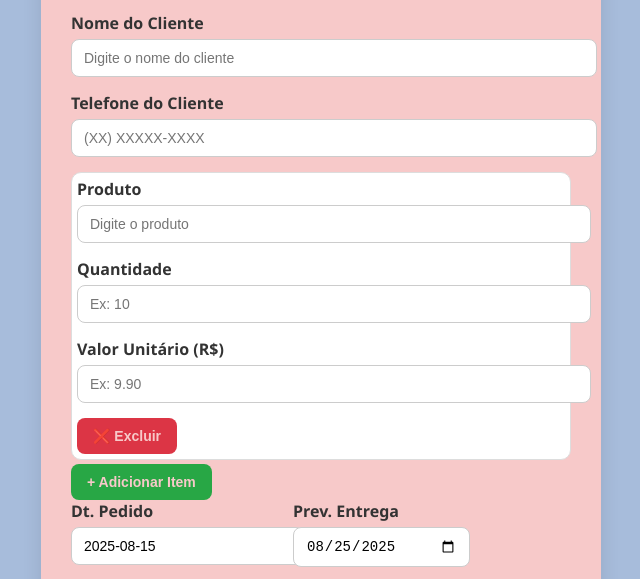
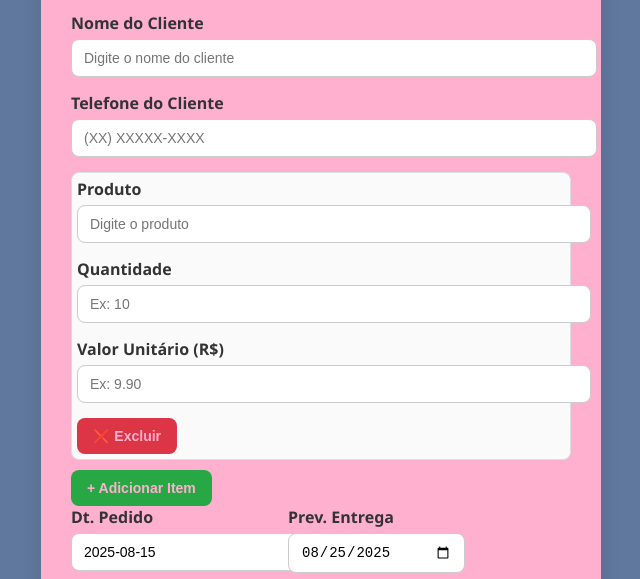
Before and after one commit to Matheusaraujo007/pedido, a website: page index.html in a window 1280 px wide. Shown: the part 182-761 px from the top of the page, without its empty margins (319-959 px from the left). Drawn offline with Linux system fonts and the light colour scheme.

Commit message:
Add files via upload

```diff
--- a/index.html
+++ b/index.html
@@ -9,7 +9,7 @@
     --primary: #2f7fb3; --primary-hover: #25658d;
     --success: #28a745; --success-hover: #218838;
     --danger: #dc3545; --danger-hover: #b02a37;
-    --light-bg: #a7bcdb; --white: #f7c9c9;
+    --light-bg: #60789d; --white: #ffb0cf;
     --gray: #333; --border-color: #ccc;
 }
 body {
@@ -29,7 +29,7 @@ h1::before { content: "📋 "; }
 label { font-weight: 600; display: block; margin-bottom: 5px; color: var(--gray); }
 input { width: 100%; padding: 10px 12px; border: 1px solid var(--border-color); border-radius: 8px; font-size: 14px; transition:0.3s;}
 input:focus { border-color: var(--primary); outline: none; box-shadow:0 0 6px rgba(47,127,179,0.3);}
-.dates { display:flex; gap:15px;}
+.dates { display:flex; gap:10px;}
 .dates input { flex:1; }
 button { padding:10px 16px; border:none; border-radius:8px; font-size:14px; font-weight:bold; cursor:pointer; transition:0.3s;}
 .btn-primary { background:var(--primary); color:var(--white);}
@@ -40,7 +40,7 @@ button { padding:10px 16px; border:none; border-radius:8px; font-size:14px; font
 .btn-danger:hover { background:var(--danger-hover);}
 .view-orders { display:block; text-align:center; margin-top:15px; color:var(--primary); text-decoration:none; font-weight:bold;}
 .view-orders:hover { text-decoration:underline;}
-.item-block { border:1px solid #ddd; padding:5px; border-radius:10px; margin-bottom:4px; background:#ffffff;}
+.item-block { border:1px solid #ddd; padding:5px; border-radius:8px; margin-bottom:10px; background:#fafafa;}
 .total-pedido { font-weight:bold; color:var(--success); font-size:18px; background:#e9f7ef; padding:8px 12px; border-radius:8px; text-align:center;}
 </style>
 </head>
```
